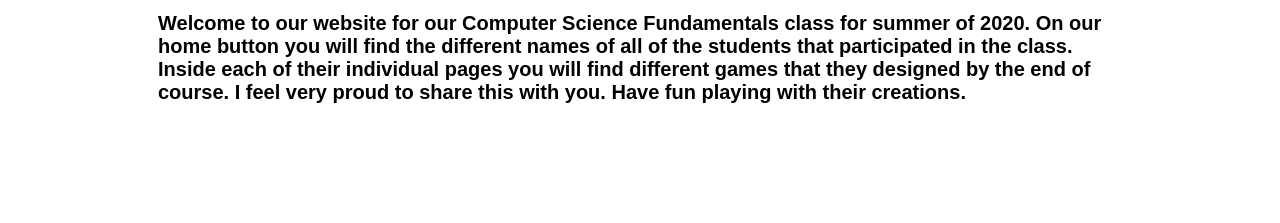
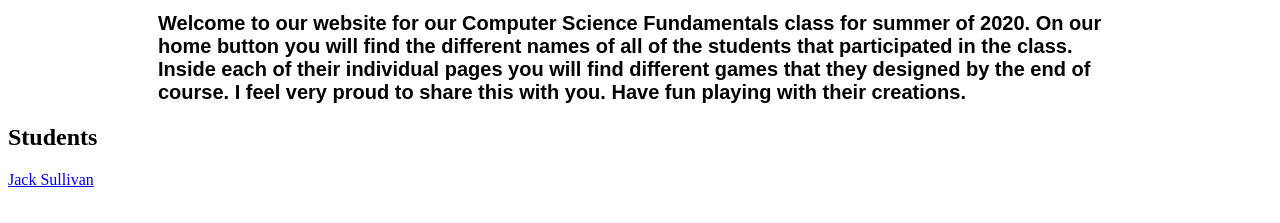
Before and after one commit to rtusell/gprepcsf2020, a plain HTML site: page index.html in a window 1280 px wide. Shown: the part 321-544 px from the top of the page. Drawn offline with Linux system fonts and the light colour scheme.

Commit message:
Added a new page
Added a new page

```diff
--- a/index.html
+++ b/index.html
@@ -35,5 +35,7 @@
             I feel very proud to share this with you.  Have fun playing
             with their creations.
         </h1>
+		<h2> Students </h2>
+		<a href="sullivan.html"> Jack Sullivan </a>
     </body>
 </html>
```
Also changed, not shown: sullivan.html (added, +9 -0 lines).
